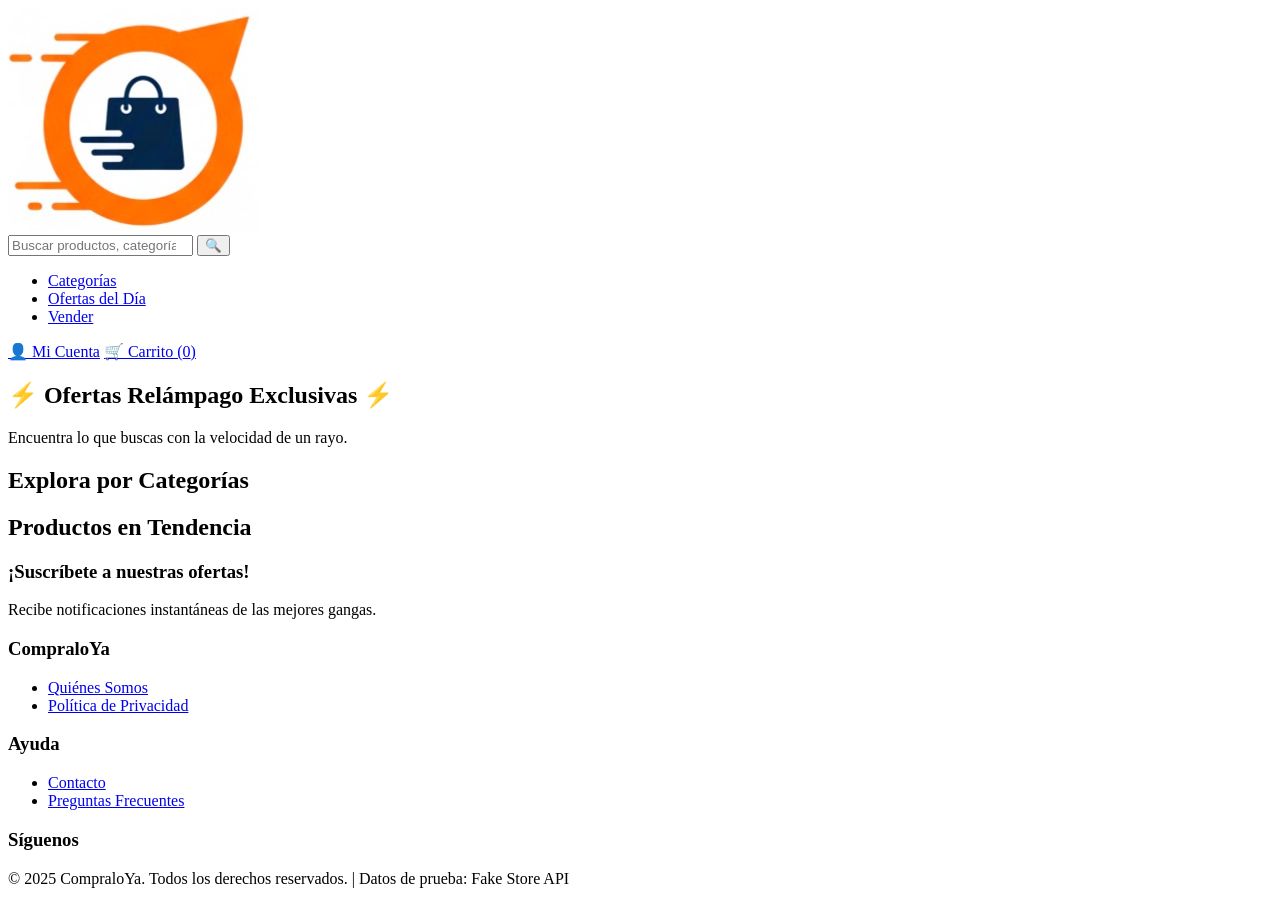
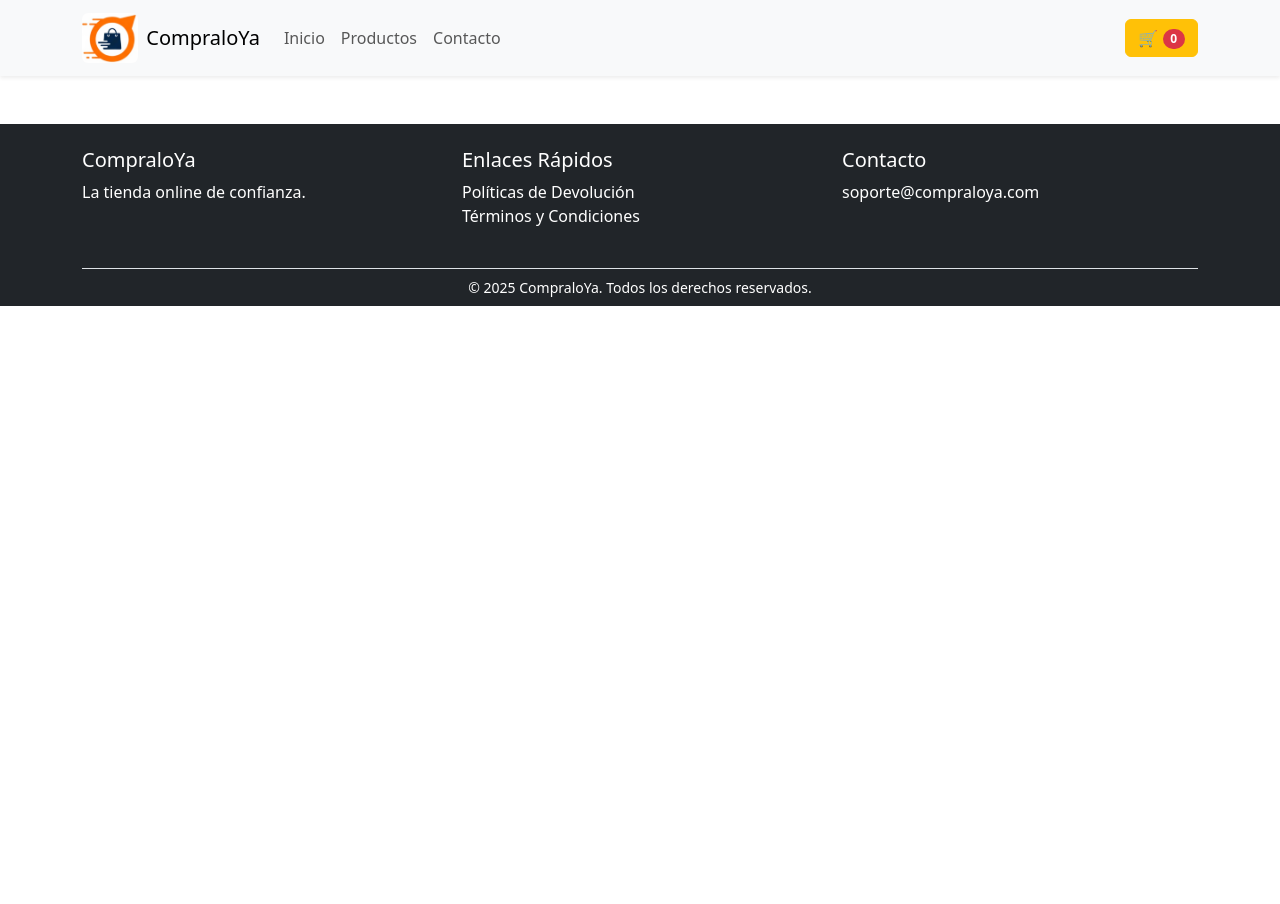
Before and after one commit to gramajomatias12/Proyecto-Final-de-E-commerce, a plain HTML site: page index.html in a window 1280 px wide. After the commit the page ends 800 px from the top, so only its background shows below. Drawn offline with nearby package versions, Linux system fonts and the light colour scheme; a script that the page names is missing.

Commit message:
Primera versión de la estructura HTML

```diff
--- a/index.html
+++ b/index.html
@@ -1,96 +1,81 @@
 <!DOCTYPE html>
 <html lang="es">
+
 <head>
     <meta charset="UTF-8">
     <meta name="viewport" content="width=device-width, initial-scale=1.0">
-    <title>CompraloYa | El Marketplace de la Inmediatez</title>
-    <link rel="icon" href="favicon.png">
+    <title>CompraloYa | Tienda Online</title>
+    <link rel="icon" href="./favicon.ico">
     <link rel="stylesheet" href="./css/style.css">
+    <link href="https://cdn.jsdelivr.net/npm/bootstrap@5.3.3/dist/css/bootstrap.min.css" rel="stylesheet"
+        xintegrity="sha384-QWTKZyjpPEjISv5WaRU9OFeRpok6YctnYmDr5pNlyT2bRjXh0JMhjY6hW+ALEwIH" crossorigin="anonymous">
+
 </head>
+
 <body>
-
-    <header>
-        <a href="index.html" class="logo">
-            <img src="./assets/img/icono2.jpg" alt="CompraloYa Logo - ¡Compra Ahora!">
+    <!-- 1. ENCABEZADO Y NAVEGACIÓN GLOBAL -->
+    <header class="sticky-top bg-light shadow-sm">
+        <div class="container">
+            <nav class="navbar navbar-expand-lg">
+                <a class="navbar-brand d-flex align-items-center" href="index.html">
+                    <img src="./assets/img/icono2.jpg" alt="CompraloYa Logo" height="50" class="me-2 rounded">
+                    CompraloYa
                 </a>
 
-        <div id="search-bar">
-            <input type="search" id="product-search" placeholder="Buscar productos, categorías o marcas...">
-            <button type="submit">🔍</button>
+                <!-- Botón de menú colapsable para móvil -->
+                <button class="navbar-toggler" type="button" data-bs-toggle="collapse" data-bs-target="#navbarNav" aria-controls="navbarNav" aria-expanded="false" aria-label="Toggle navigation">
+                    <span class="navbar-toggler-icon"></span>
+                </button>
+
+                <div class="collapse navbar-collapse" id="navbarNav">
+                    <!-- Navegación Principal -->
+                    <ul class="navbar-nav me-auto mb-2 mb-lg-0">
+                        <li class="nav-item"><a class="nav-link" href="#">Inicio</a></li>
+                        <li class="nav-item"><a class="nav-link" href="#">Productos</a></li>
+                        <li class="nav-item"><a class="nav-link" href="#contact-section">Contacto</a></li>
+                    </ul>
+
+                    <!-- Acciones de Usuario y Carrito -->
+                    <div class="d-flex align-items-center">
+                        <button class="btn btn-warning position-relative" id="view-cart-button" data-bs-toggle="modal" data-bs-target="#cartModal">
+                            🛒
+                            <span class="badge bg-danger rounded-pill" id="cart-count">0</span>
+                        </button>
                     </div>
-
-        <nav id="main-nav">
-            <ul>
-                <li><a href="categories.html">Categorías</a></li>
-                <li><a href="offers.html">Ofertas del Día</a></li>
-                <li><a href="sell.html">Vender</a></li>
-            </ul>
+                </div>
             </nav>
-
-        <div id="user-actions">
-            <a href="login.html" title="Ingresar o Registrarse">👤 Mi Cuenta</a>
-            <a href="cart.html" id="cart-icon" title="Ver Carrito de Compras">
-                🛒 Carrito (<span id="cart-count">0</span>)
-            </a>
         </div>
     </header>
 
-    <main>
 
-        <section id="hero-banner">
-            <h2>⚡ Ofertas Relámpago Exclusivas ⚡</h2>
-            <p>Encuentra lo que buscas con la velocidad de un rayo.</p>
+    <footer class="bg-dark text-white mt-5 pt-4 pb-2">
+        <div class="container">
+            <div class="row">
+                <section class="col-md-4 mb-3">
+                    <h5>CompraloYa</h5>
+                    <p>La tienda online de confianza.</p>
                 </section>
-
-        <section id="featured-categories" aria-labelledby="section-categories">
-            <h2 id="section-categories">Explora por Categorías</h2>
-            </section>
-
-        <section id="product-listing" aria-labelledby="section-products">
-            <h2 id="section-products">Productos en Tendencia</h2>
-            <div id="product-grid" class="product-grid">
-                </div>
-            </section>
-
-        <aside id="promo-sidebar">
-            <h3>¡Suscríbete a nuestras ofertas!</h3>
-            <p>Recibe notificaciones instantáneas de las mejores gangas.</p>
-        </aside>
-
-    </main>
-
-    <footer>
-        <div class="footer-columns">
-            <section>
-                <h3>CompraloYa</h3>
+                <section class="col-md-4 mb-3">
+                    <h5>Enlaces Rápidos</h5>
                     <nav>
-                    <ul>
-                        <li><a href="about.html">Quiénes Somos</a></li>
-                        <li><a href="policies.html">Política de Privacidad</a></li>
+                        <ul class="list-unstyled">
+                            <li><a href="#" class="text-white text-decoration-none">Políticas de Devolución</a></li>
+                            <li><a href="#" class="text-white text-decoration-none">Términos y Condiciones</a></li>
                         </ul>
                     </nav>
                 </section>
-
-            <section>
-                <h3>Ayuda</h3>
-                <nav>
-                    <ul>
-                        <li><a href="contact.html">Contacto</a></li>
-                        <li><a href="faq.html">Preguntas Frecuentes</a></li>
-                    </ul>
-                </nav>
-            </section>
-
-            <section>
-                <h3>Síguenos</h3>
+                <section class="col-md-4 mb-3">
+                    <h5>Contacto</h5>
+                    <p>soporte@compraloya.com</p>
                 </section>
             </div>
-
-        <div class="copyright">
-            <p>&copy; 2025 CompraloYa. Todos los derechos reservados. | Datos de prueba: Fake Store API</p>
+            <div class="text-center border-top pt-2 mt-2">
+                <p class="mb-0 small">&copy; 2025 CompraloYa. Todos los derechos reservados.</p>
+            </div>
         </div>
     </footer>
 
     <script src="js/app.js"></script>
 </body>
+
 </html>
```
Also changed, not shown: 1 other file. Lines whose indentation alone changed are shown as unchanged.
